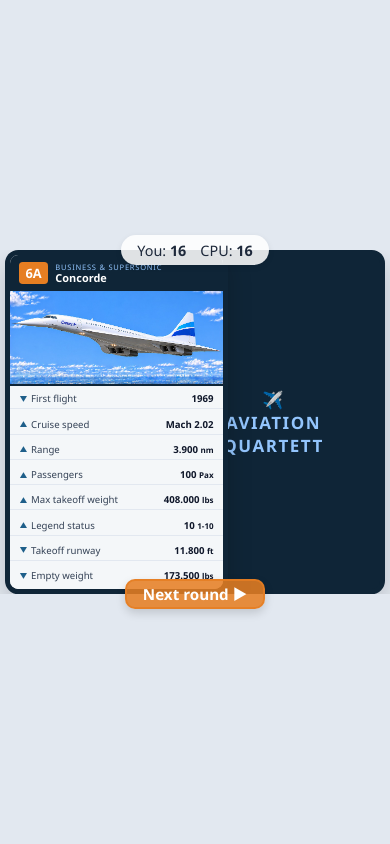
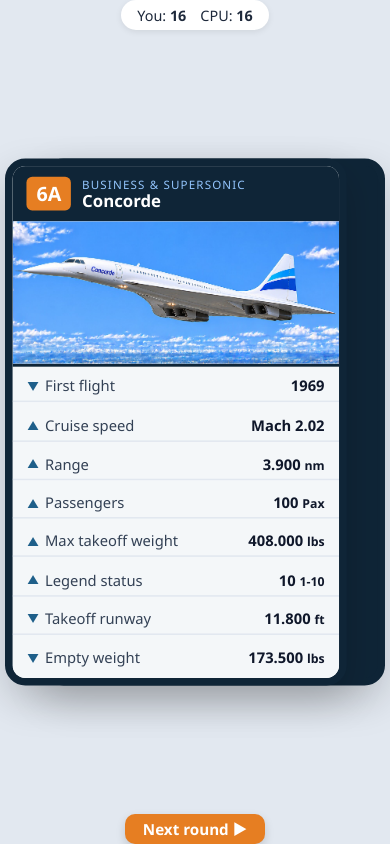
Before and after one commit to el-manu-io/machclash, a plain HTML site: page index.html in a window 390 px wide. Drawn offline with Linux system fonts and the light colour scheme.

Commit message:
TST: testing mobile optimization

```diff
--- a/index.html
+++ b/index.html
@@ -15,15 +15,15 @@
   </head>
   <body>
     <header class="hud">
+      <p id="status-msg" class="status">Your turn – pick a category!</p>
+    </header>
+
+    <main class="arena">
       <div class="scoreboard">
         <span>You: <strong id="player-count">16</strong></span>
         <span>Pot: <strong id="pot-count">0</strong></span>
         <span>CPU: <strong id="opponent-count">16</strong></span>
       </div>
-    <p id="status-msg" class="status">Your turn – pick a category!</p>
-  </header>
-
-  <main class="arena">
       <div class="slots">
         <section class="slot">
           <div id="player-card-container"></div>
@@ -33,13 +33,13 @@
           <div id="opponent-card-container" class="card-hidden"></div>
         </section>
       </div>
-  </main>
-
-  <footer>
       <nav class="controls">
         <button id="next-round-btn" hidden>Next round ▶</button>
         <button id="stats-btn">Balancing stats (console)</button>
       </nav>
+    </main>
+
+    <footer>
     </footer>
 
     <div id="rotate-overlay" class="rotate-overlay">
--- a/libs/display.js
+++ b/libs/display.js
@@ -1,13 +1,12 @@
 export class Display {
-  constructor(arena, slots, { maxScale = 1.5 } = {}) {
+  constructor(arena, slots, { maxScale = 2.0, minPeek = 25 } = {}) {
     this.arena = arena;
     this.slots = slots;
     this.maxScale = maxScale;
-    this.header = document.querySelector('body > header');
-    this.footer = document.querySelector('body > footer');
+    this.minPeek = minPeek;
 
     this.observer = new ResizeObserver(() => this.update());
-    this.observer.observe(document.body);
+    this.observer.observe(this.arena);
     window.addEventListener('resize', () => this.update());
     this.update();
   }
@@ -17,23 +16,31 @@ export class Display {
     const baseHeight = this.slots.offsetHeight;
     if (!baseWidth || !baseHeight) return;
 
-    const headerH = this.header?.offsetHeight ?? 0;
-    const footerH = this.footer?.offsetHeight ?? 0;
     const arenaStyles = getComputedStyle(this.arena);
     const padX = parseFloat(arenaStyles.paddingLeft) + parseFloat(arenaStyles.paddingRight);
-    const availW = this.arena.clientWidth - padX;
-    const availH = window.innerHeight - headerH - footerH;
+    const padY = parseFloat(arenaStyles.paddingTop) + parseFloat(arenaStyles.paddingBottom);
+    const availW = Math.max(0, this.arena.clientWidth - padX);
+    const availH = Math.max(0, this.arena.clientHeight - padY);
+    if (!availW || !availH) return;
 
-    const heightScale = availH / baseHeight;
-    const widthScale = availW / baseWidth;
+    const cardWidth = parseFloat(getComputedStyle(this.slots).getPropertyValue('--card-width')) || (baseWidth / 2);
+    const maxFold = Math.max(0, (cardWidth - this.minPeek) / 2);
+    const minSpan = cardWidth + this.minPeek;
+
+    // Prefer height fit; only scale down for width once fold is capped (minSpan).
     const scale = Math.min(
       this.maxScale,
-      heightScale,
-      Math.max(1, widthScale) // never shrink for width; fold handles narrow layouts
+      availH / baseHeight,
+      availW / minSpan
+    );
+    if (!(scale > 0)) return;
+
+    const fold = Math.min(
+      maxFold,
+      Math.max(0, (baseWidth - availW / scale) / 2)
     );
 
     this.slots.style.setProperty('--slots-scale', String(scale));
-    // Match arena box to the visual (scaled) slots size — transform does not affect layout.
-    this.arena.style.height = `${baseHeight * scale}px`;
+    this.slots.style.setProperty('--fold', `${fold}px`);
   }
 }
--- a/static/style.css
+++ b/static/style.css
@@ -1,8 +1,8 @@
 :root {
-  --card-width: 223px;
-  --card-height: 344px;
+  --card-width: calc(223px + 0px);
+  --card-height: calc(344px + 0px);
   --inline-pad: 5px;
-  --fold: max(0px, calc((var(--card-width) * 2 - (100vw - 2 * var(--inline-pad))) / 2));
+  --fold: 0px;
   --slots-scale: 1;
   --navy: #0f2537;
   --sky: #1e5f8a;
@@ -33,16 +33,18 @@ body {
   align-items: center;
   justify-content: center;
   width: 100%;
+  min-width: 320px;
   height: 100%;
   min-height: 100%;
   overflow-x: hidden;
 }
 
 body > header { flex-shrink: 0; flex-grow: 0; position: relative; width: 100%; height: 15px; }
-body > main { flex-shrink: 0; flex-grow: 0; position: relative; min-height: 0; }
+body > main { flex-shrink: 1; flex-grow: 1; position: relative; min-height: 0; width: 100%; }
 body > footer { flex-shrink: 0; flex-grow: 0; position: relative; width: 100%; height: 15px; }
 
 /* Top HUD & Scoreboard */
+/*
 .hud {
   width: 100%;
   max-width: 600px;
@@ -53,36 +55,38 @@ body > footer { flex-shrink: 0; flex-grow: 0; position: relative; width: 100%; h
   font-size: 1.15rem;
   margin-bottom: 6px;
 }
+*/
 
 .scoreboard {
   display: flex;
   justify-content: center;
   gap: 14px;
   font-size: 0.9rem;
-  background: #ffffff;
+  background-color: #fff;
   padding: 0.5rem 1rem;
   border-radius: 999px;
   box-shadow: 0 2px 6px rgba(0, 0, 0, 0.08);
   margin: 0 auto 0;
   width: fit-content;
   position: absolute;
-  top: 0;
+  top: -15px;
   left: 0;
   right: 0;
   z-index: 555;
-  background-color: #fffd;
+  background-color: #fff;
   height: 30px;
   align-items: center;
 }
 
 .scoreboard > span:first-child + span { display: none; }
 
+/*
 .status {
   font-weight: 700;
   font-size: 0.95rem;
   color: var(--sky);
   min-height: 1.4em;
-}
+}*/
 
 #status-msg { display: none; }
 
@@ -122,7 +126,7 @@ body > footer { flex-shrink: 0; flex-grow: 0; position: relative; width: 100%; h
   justify-content: center;
   align-items: center;
   width: 100%;
-  overflow: hidden;
+  overflow-x: clip;
   padding-left: var(--inline-pad);
   padding-right: var(--inline-pad);
 }
@@ -330,11 +334,11 @@ body > footer { flex-shrink: 0; flex-grow: 0; position: relative; width: 100%; h
 }
 
 /* Bottom Controls */
-nav.controls {
+.controls {
   display: flex;
   justify-content: center;
   position: absolute;
-  bottom: 0;
+  bottom: -15px;
   left: 0;
   right: 0;
   height: 30px;
@@ -349,7 +353,7 @@ button {
   border-width: 2px;
   border-color: #e67e22dd;
   border-style: solid;
-  background-color: #e67e22dd;
+  background-color: #e67e22;
   color: #fff;
   font-size: 0.95rem;
   font-weight: 700;
@@ -409,36 +413,3 @@ button:focus-visible {
     display: flex;
   }
 }
-
-
-/* ==========================================
-   MOBILE OPTIMIZATION (< 768px) — ZERO JUMP
-   ========================================== */
-/*
-@media (max-width: 768px) {
-  body {
-    padding: 8px 10px 14px;
-    overflow-x: hidden;
-  }
-
-  .hud h1 {
-    display: none;
-  }
-
-  .arena .slot:nth-child(2) {
-    display: none;
-  }
-
-  .quartett-card {
-    transform: scale(1.22);
-    transform-origin: top center;
-    margin-bottom: 22mm;
-  }
-
-  .controls {
-    position: sticky;
-    bottom: 10px;
-    z-index: 20;
-  }
-}
-*/
```
Lines whose indentation alone changed are shown as unchanged.
